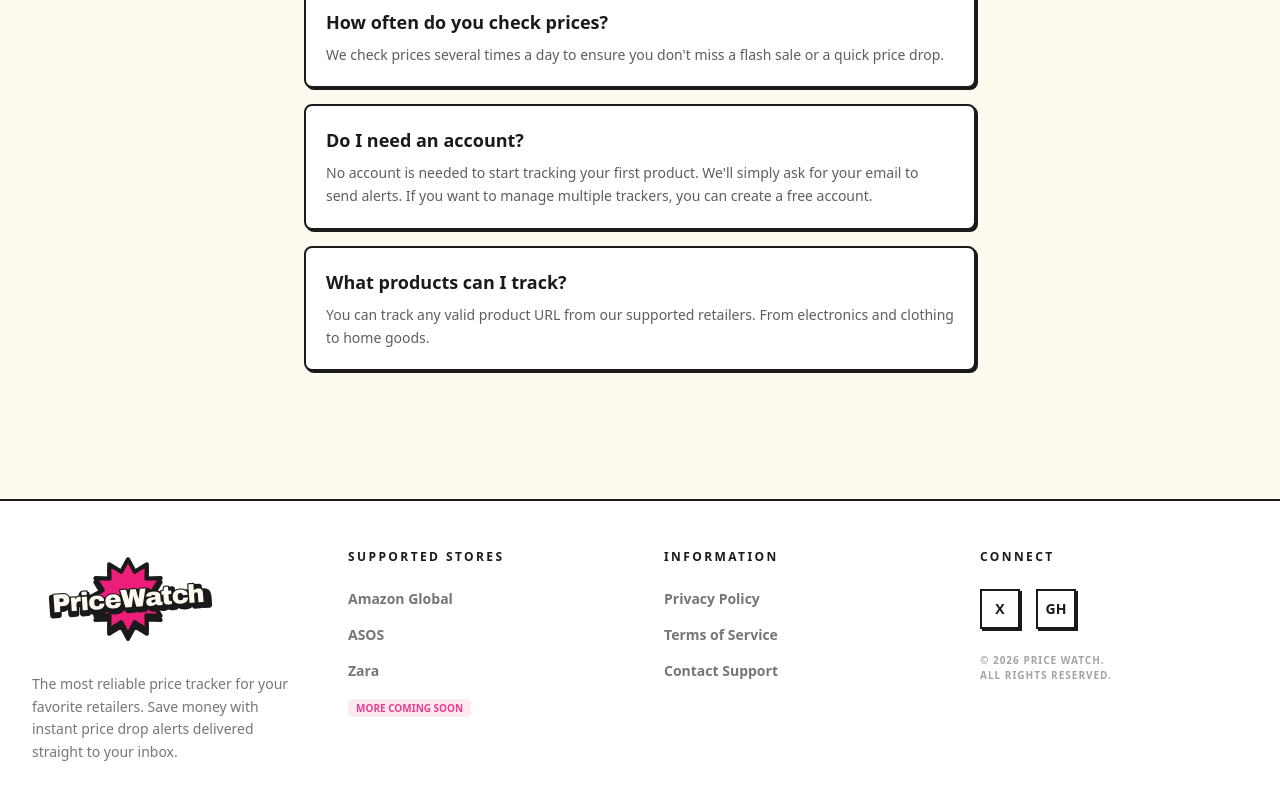
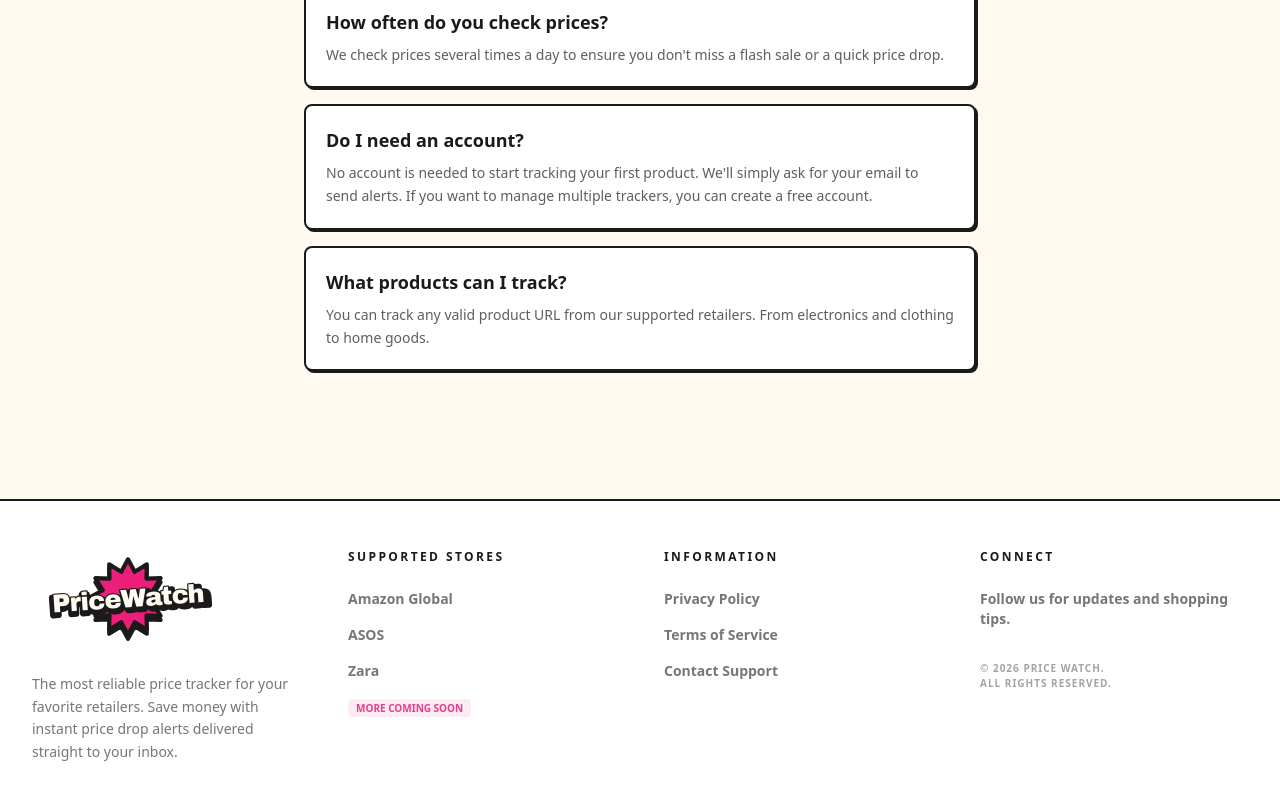
Before and after one commit to igorrr12/price-watch, a Next.js app: page / in a window 1280 px wide. Shown: the part 2527-3327 px from the top of the page. Built offline with nearby package versions, Linux system fonts and the light colour scheme; no server answers.

Commit message:
chore: removed empty connect buttons from the footer

```diff
--- a/app/layout.tsx
+++ b/app/layout.tsx
@@ -168,18 +168,13 @@ export default async function RootLayout({ children }: { children: ReactNode })
                 </ul>
               </div>
 
-              {/* Social Col */}
+              {/* Social/Copyright Col */}
               <div>
                 <h4 className="text-xs font-black uppercase tracking-[0.2em] text-charcoal">Connect</h4>
-                <div className="mt-6 flex gap-4">
-                  <span className="flex h-10 w-10 items-center justify-center border-2 border-charcoal bg-white shadow-retro-sm transition-transform hover:-translate-y-1 cursor-not-allowed grayscale">
-                    <span className="text-sm font-black">X</span>
-                  </span>
-                  <span className="flex h-10 w-10 items-center justify-center border-2 border-charcoal bg-white shadow-retro-sm transition-transform hover:-translate-y-1 cursor-not-allowed grayscale">
-                    <span className="text-sm font-black">GH</span>
-                  </span>
-                </div>
-                <p className="mt-6 text-[10px] font-bold uppercase tracking-widest text-charcoal/40">
+                <p className="mt-6 text-sm font-bold text-charcoal/60">
+                  Follow us for updates and shopping tips.
+                </p>
+                <p className="mt-8 text-[10px] font-bold uppercase tracking-widest text-charcoal/40">
                   &copy; {new Date().getFullYear()} PRICE WATCH.<br />
                   ALL RIGHTS RESERVED.
                 </p>
```
